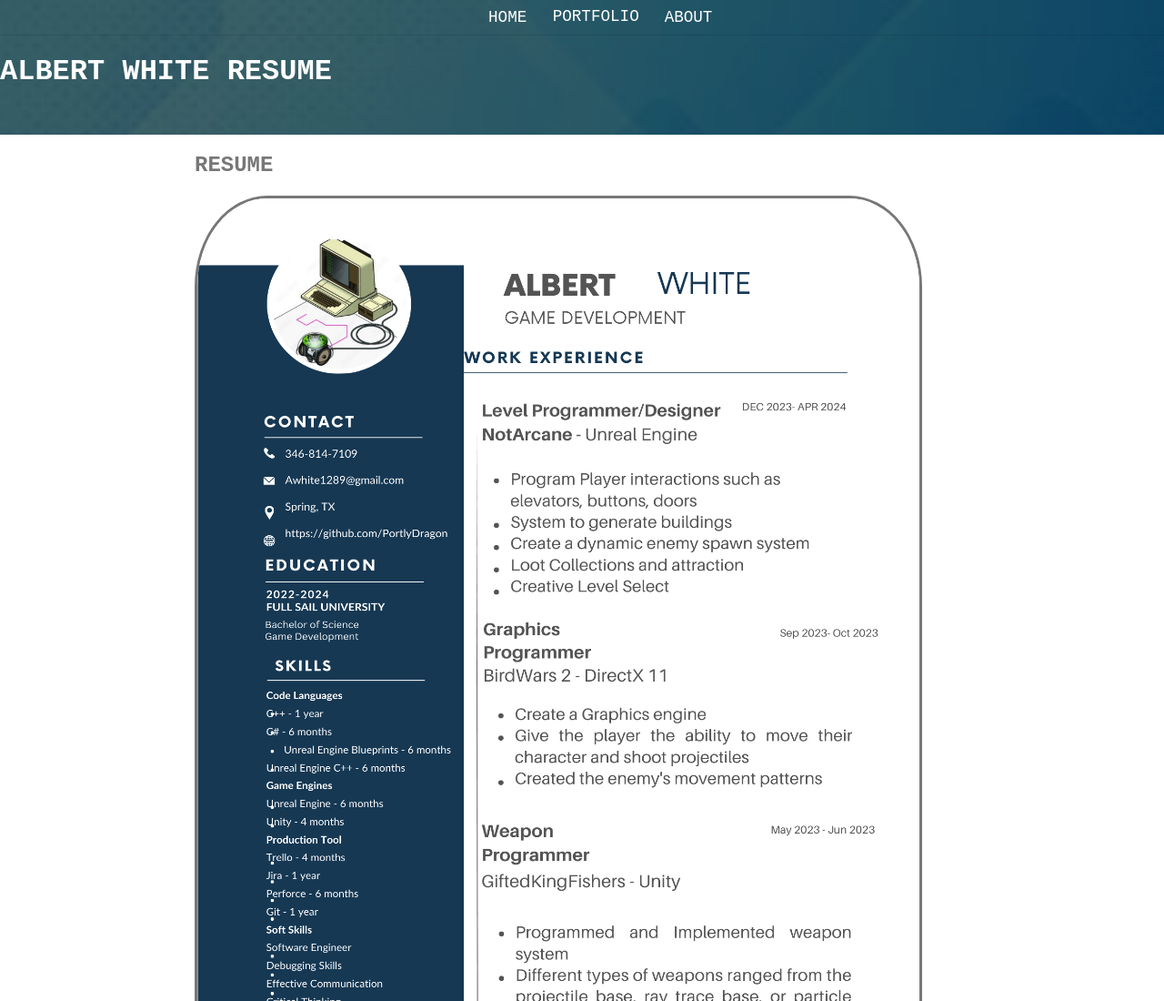
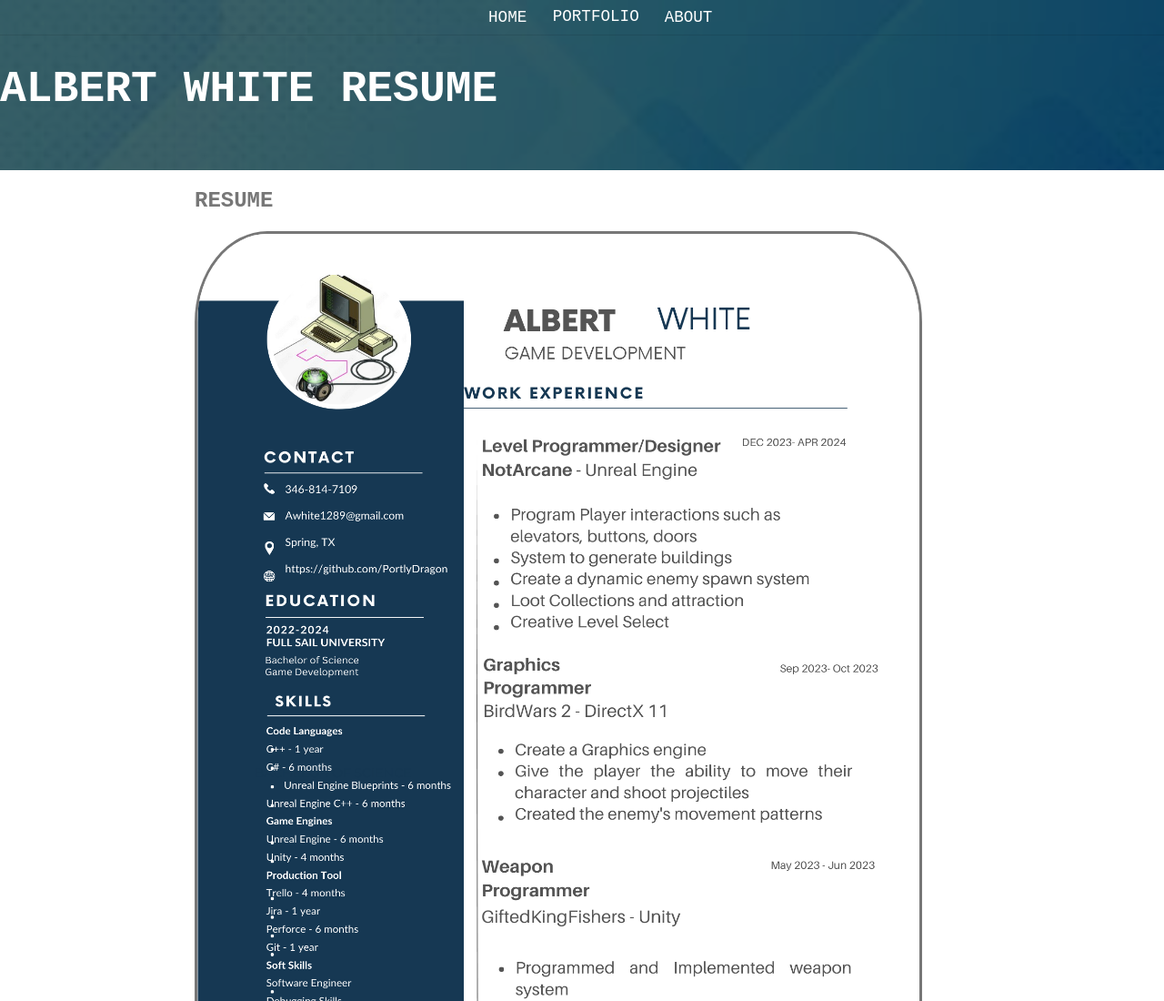
Before and after one commit to PortlyDragon/Resume, a plain HTML site: page index.html in a window 1280 px wide. Shown: the top 1100 px of the page at 91% size. Drawn offline with Linux system fonts and the light colour scheme; a web font is replaced by a local one.

Commit message:
Update index.html

```diff
--- a/index.html
+++ b/index.html
@@ -21,7 +21,7 @@
                 <li>ABOUT</li></a>
             </ul>
         </nav>
-        <h1 class="Owner-name">ALBERT WHITE RESUME</h1>
+        <h1 class="Owner-name Owner-name-large">ALBERT WHITE RESUME</h1>
         <!-- find a background image-->
     </header>
     <section class="content container">
```
